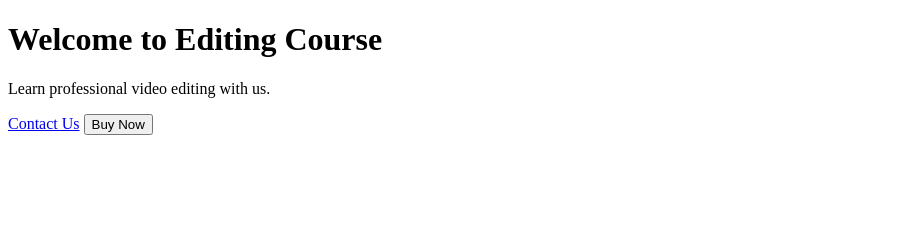
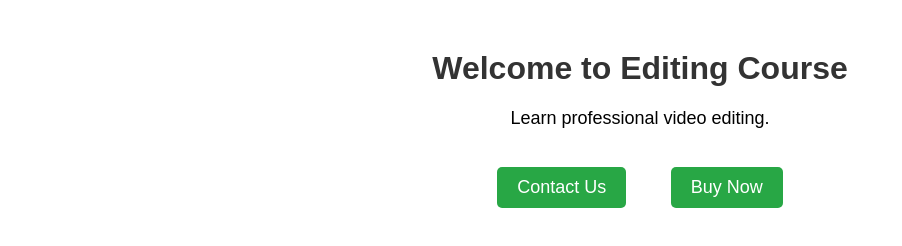
Before and after one commit to Himanshu32372/Ha-edit-, a plain HTML site: page index.html in a window 1280 px wide. Shown: the whole page, without its empty margins (0-902 px from the left). Drawn offline with Linux system fonts and the light colour scheme.

Commit message:
Update index.html

```diff
--- a/index.html
+++ b/index.html
@@ -4,13 +4,47 @@
     <meta charset="UTF-8">
     <meta name="viewport" content="width=device-width, initial-scale=1.0">
     <title>Editing Course</title>
+    <style>
+        body {
+            font-family: Arial, sans-serif;
+            text-align: center;
+            margin: 50px;
+        }
+        h1 {
+            color: #333;
+        }
+        p {
+            font-size: 18px;
+        }
+        a {
+            text-decoration: none;
+            display: inline-block;
+            margin: 20px;
+        }
+        button {
+            background-color: #28a745;
+            color: white;
+            border: none;
+            padding: 10px 20px;
+            font-size: 18px;
+            cursor: pointer;
+            border-radius: 5px;
+        }
+        button:hover {
+            background-color: #218838;
+        }
+    </style>
 </head>
 <body>
     <h1>Welcome to Editing Course</h1>
-    <p>Learn professional video editing with us.</p>
-    <a href="contact.html">Contact Us</a>
-</body><a href="https://rzp.io/rzp/t008UM5" target="_blank">
-  <button>Buy Now</button>
-</a>
+    <p>Learn professional video editing.</p>
 
+    <a href="contact.html">
+        <button>Contact Us</button>
+    </a>
+
+    <a href="https://rzp.io/rzp/t008UM5">
+        <button>Buy Now</button>
+    </a>
+</body>
 </html>
```
